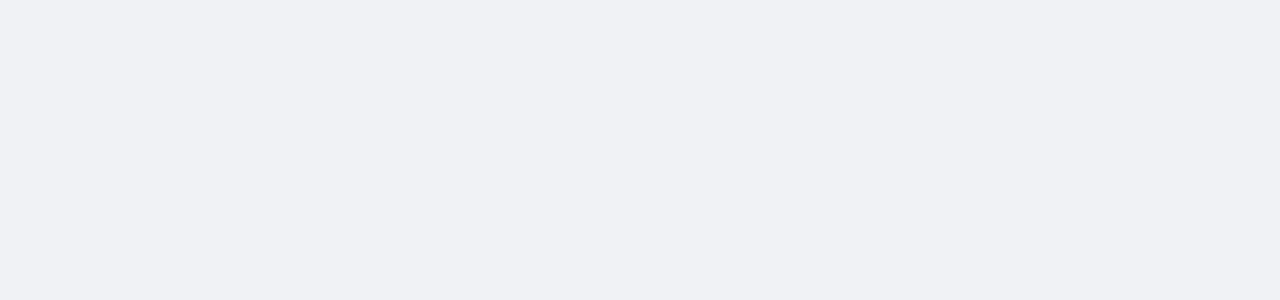
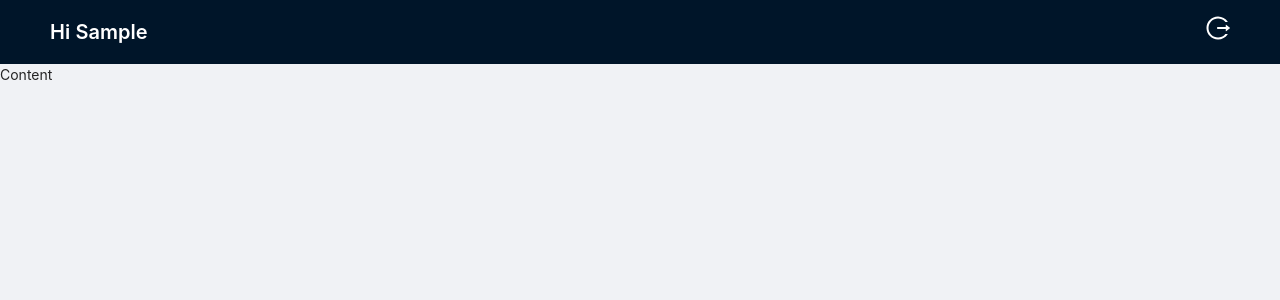
Before and after one commit to wnrp88/Red-Light-Green-Light, a React (Create React App) app: page / in a window 1280 px wide. Both pictures are taken after typing "Sample" into the empty fields and a click on the button "JOIN". Shown: the top 300 px of the page. Built offline with nearby package versions, Linux system fonts and the light colour scheme.

Commit message:
header in page game

```diff
--- a/src/App.tsx
+++ b/src/App.tsx
@@ -1,4 +1,4 @@
-import React, { Suspense } from 'react'
+import React, { Suspense, useState } from 'react'
 import './assets/scss/index.scss'
 import Loading from './components/loading/Loading'
 import 'antd/dist/antd.min.css'
@@ -6,11 +6,23 @@ import { Layout } from 'antd'
 import { BrowserRouter, Routes, Route } from 'react-router-dom'
 import NoMatch from './components/no-match/NoMatch'
 import paths from './config'
+import UserAutenticateContext, { session } from './contexts/UserAutenticateContext'
+import { UserAutenticateContectInterface } from './interfaces'
 
 const App = (): JSX.Element => {
+  const [valueSession, setValueSession] = useState(session)
+
+  const handleChangeSession = (newSession: UserAutenticateContectInterface) => {
+    setValueSession(newSession)
+  }
+
   return (
     <Layout>
       <Suspense fallback={<Loading/>}>
+        <UserAutenticateContext.Provider value={{
+          session: valueSession,
+          setUserAutenticate: handleChangeSession
+        }}>
           <BrowserRouter>
             <Routes>
               <Route path={paths.home.path} element={<paths.home.component/>}/>
@@ -19,6 +31,7 @@ const App = (): JSX.Element => {
               <Route path="*" element={<NoMatch/>}/>
             </Routes>
           </BrowserRouter>
+        </UserAutenticateContext.Provider>
       </Suspense>
     </Layout>
   )
--- a/src/assets/scss/index.scss
+++ b/src/assets/scss/index.scss
@@ -1,7 +1,7 @@
 @import "modules/index";
 @import "components/index";
 
-@for $i from 1 through 50 {
+@for $i from 0 through 50 {
   .mt-#{$i} {
     margin-top: #{$i}px;
   }
@@ -27,6 +27,31 @@
   .pl-#{$i} {
     padding-left: #{$i}px;
   }
+  .mti-#{$i} {
+    margin-top: #{$i}px !important;
+  }
+  .mri-#{$i} {
+    margin-right: #{$i}px !important;
+  }
+  .mbi-#{$i} {
+    margin-bottom: #{$i}px !important;
+  }
+  .mli-#{$i} {
+    margin-left: #{$i}px !important;
+  }
+
+  .pti-#{$i} {
+    padding-top: #{$i}px !important;
+  }
+  .pri-#{$i} {
+    padding-right: #{$i}px !important;
+  }
+  .pbi-#{$i} {
+    padding-bottom: #{$i}px !important;
+  }
+  .pli-#{$i} {
+    padding-left: #{$i}px !important;
+  }
 }
 
 body {
--- /dev/null
+++ b/src/assets/scss/modules/game/game.scss
@@ -0,0 +1,11 @@
+.header {
+  .title, .icon-logout {
+    color: #ffffff;
+  }
+
+  .icon-logout {
+    font-size: 24px;
+    margin-top: 2px;
+    cursor: pointer;
+  }
+}
--- a/src/assets/scss/modules/index.scss
+++ b/src/assets/scss/modules/index.scss
@@ -0,0 +1 @@
+@import "game/game";
--- /dev/null
+++ b/src/contexts/UserAutenticateContext.ts
@@ -0,0 +1,14 @@
+import React from 'react'
+import Session from '../libs/Session'
+import { UserAutenticateContectInterface } from '../interfaces'
+
+export const session = Session.getAuthenticated()
+
+const UserAutenticateContext = React.createContext({
+  session,
+  setUserAutenticate: (session: UserAutenticateContectInterface): void => {
+    //
+  }
+})
+
+export default UserAutenticateContext
--- /dev/null
+++ b/src/contexts/index.ts
@@ -0,0 +1,3 @@
+import UserAutenticateContext from './UserAutenticateContext'
+
+export default UserAutenticateContext
--- /dev/null
+++ b/src/interfaces/UserAutenticateContectInterface.ts
@@ -0,0 +1,6 @@
+interface UserAutenticateContectInterface {
+  name: string
+  autenticate: boolean
+}
+
+export default UserAutenticateContectInterface
--- a/src/interfaces/index.ts
+++ b/src/interfaces/index.ts
@@ -1,3 +1,5 @@
 import UserInterface from './UserInterface'
+import UserAutenticateContectInterface from './UserAutenticateContectInterface'
 
 export default UserInterface
+export type { UserAutenticateContectInterface }
--- a/src/libs/Session.ts
+++ b/src/libs/Session.ts
@@ -16,6 +16,15 @@ const Session = {
     const localStorage = new LocalStorage()
     localStorage.setItem(`${Session.KEY}-autenticate`, 'false')
     localStorage.setItem(`${Session.KEY}-name`, '')
+  },
+  getAuthenticated () {
+    const localStorage = new LocalStorage()
+    const name = localStorage.getItem(`${Session.KEY}-name`)
+
+    return {
+      name: (name != null) ? name : '',
+      autenticate: localStorage.getItem(`${Session.KEY}-autenticate`) === 'true'
+    }
   }
 }
 
--- a/src/modules/game/Game.tsx
+++ b/src/modules/game/Game.tsx
@@ -1,15 +1,47 @@
-import React from 'react'
-import { Navigate } from 'react-router-dom'
+import React, { useContext } from 'react'
+import { Navigate, useNavigate } from 'react-router-dom'
 import Session from '../../libs/Session'
 import paths from '../../config'
+import { Col, Layout, Row, Typography } from 'antd'
+import UserAutenticateContext from '../../contexts'
+import { LogoutOutlined } from '@ant-design/icons'
+
+const {
+  Header,
+  Content
+} = Layout
+const { Title } = Typography
 
 const Game = () => {
+  const { session } = useContext(UserAutenticateContext)
+  const navigate = useNavigate()
+
   if (!Session.isAutenticate()) {
     return <Navigate to={paths.home.path}/>
   }
 
   return (
-    <></>
+    <>
+      <Header className="header">
+        <Row align="middle">
+          <Col flex="auto">
+            <Title
+              level={4}
+              className="title mbi-0"
+            >
+              Hi {session.name}
+            </Title>
+          </Col>
+          <Col flex="none">
+            <LogoutOutlined
+              className="icon-logout"
+              onClick={() => navigate(paths.home.path)}
+            />
+          </Col>
+        </Row>
+      </Header>
+      <Content>Content</Content>
+    </>
   )
 }
 
--- a/src/modules/home/form-login/FormLogin.tsx
+++ b/src/modules/home/form-login/FormLogin.tsx
@@ -1,14 +1,16 @@
-import React from 'react'
+import React, { useContext } from 'react'
 import { Button, Form, Input } from 'antd'
 import User from '../../../models'
 import { useNavigate } from 'react-router-dom'
 import paths from '../../../config'
 import Session from '../../../libs/Session'
+import UserAutenticateContext from '../../../contexts'
 
 const { Item } = Form
 
 const FormLogin = () => {
   const navigate = useNavigate()
+  const { setUserAutenticate } = useContext(UserAutenticateContext)
 
   const onFinish = (values: any) => {
     const name = values.name
@@ -18,6 +20,10 @@ const FormLogin = () => {
     user.save()
 
     Session.autenticate(name)
+    setUserAutenticate({
+      name,
+      autenticate: true
+    })
 
     navigate(paths.game.path)
   }
--- a/src/modules/logout/Logout.tsx
+++ b/src/modules/logout/Logout.tsx
@@ -1,10 +1,19 @@
-import React from 'react'
+import React, { useContext } from 'react'
 import Session from '../../libs/Session'
 import { Navigate } from 'react-router-dom'
 import paths from '../../config'
+import UserAutenticateContext from '../../contexts'
 
 const Logout = () => {
+  const { setUserAutenticate } = useContext(UserAutenticateContext)
+
+  setUserAutenticate({
+    name: '',
+    autenticate: false
+  })
+
   Session.logout()
+
   return <Navigate to={paths.home.path}/>
 }
 
```
Lines whose indentation alone changed are shown as unchanged.
